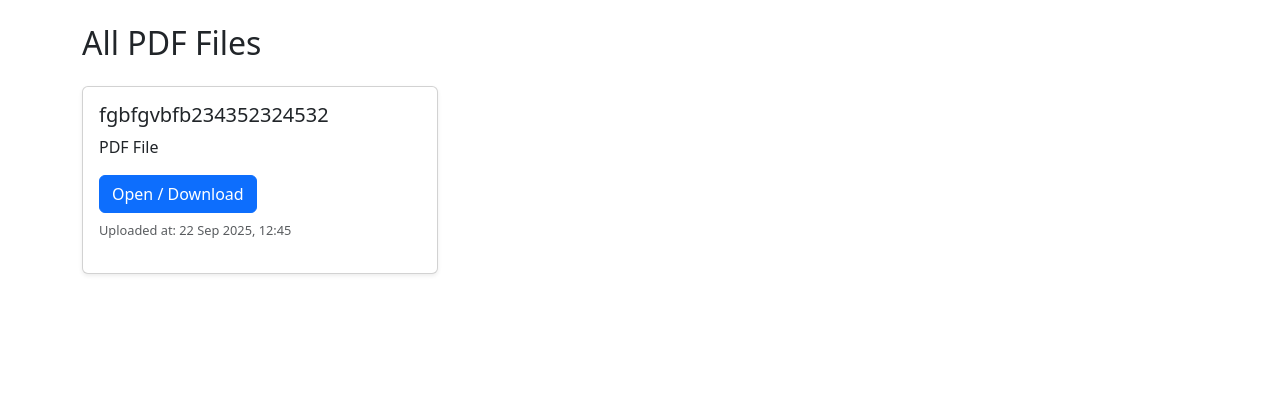
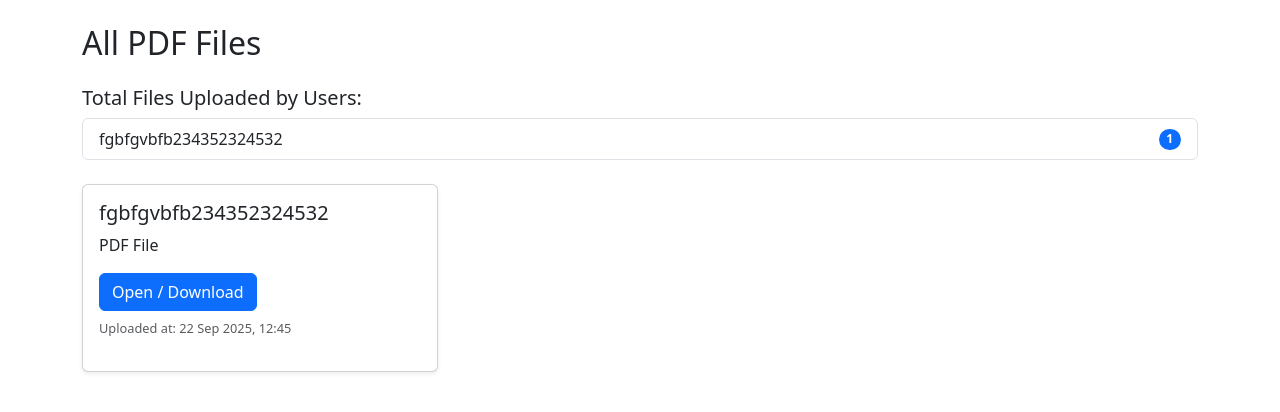
Before and after one commit to abdullahhodancse/vaid_tech_urls-templates-views, a Django app: page /task/pdf-cart/ in a window 1280 px wide. Shown: the top 412 px of the page. Run offline with Django 5.2, Linux system fonts and the light colour scheme; data comes from the database, SQL or seed files in the repository.

Commit message:
file upload tracker

```diff
--- a/app1/views/file_view.py
+++ b/app1/views/file_view.py
@@ -1,8 +1,12 @@
 from django.shortcuts import render
 from app1.models.fileUp_model import UploadFfiles
+from django.db.models import Count
 
 def pdf_cart_view(request):
-    # সব ইউজারের PDF ফাইল দেখাবে
+
     pdf_files = UploadFfiles.objects.filter(file__iendswith='.pdf')
+    user_file_count = UploadFfiles.objects.values('user__username') \
+        .annotate(count=Count('id')) \
+        .order_by('-count')
 
-    return render(request, 'file_load.html', {'pdf_files': pdf_files})
+    return render(request, 'file_load.html', {'pdf_files': pdf_files,'user_file_count': user_file_count})
--- a/templates/file_load.html
+++ b/templates/file_load.html
@@ -10,6 +10,19 @@
 
 <div class="container">
     <h2 class="mb-4">All PDF Files</h2>
+
+    <!-- Show total files per user -->
+    <div class="mb-4">
+        <h5>Total Files Uploaded by Users:</h5>
+        <ul class="list-group">
+            {% for item in user_file_count %}
+                <li class="list-group-item d-flex justify-content-between align-items-center">
+                    {{ item.user__username }}
+                    <span class="badge bg-primary rounded-pill">{{ item.count }}</span>
+                </li>
+            {% endfor %}
+        </ul>
+    </div>
 
     {% if pdf_files %}
         <div class="row">
```
